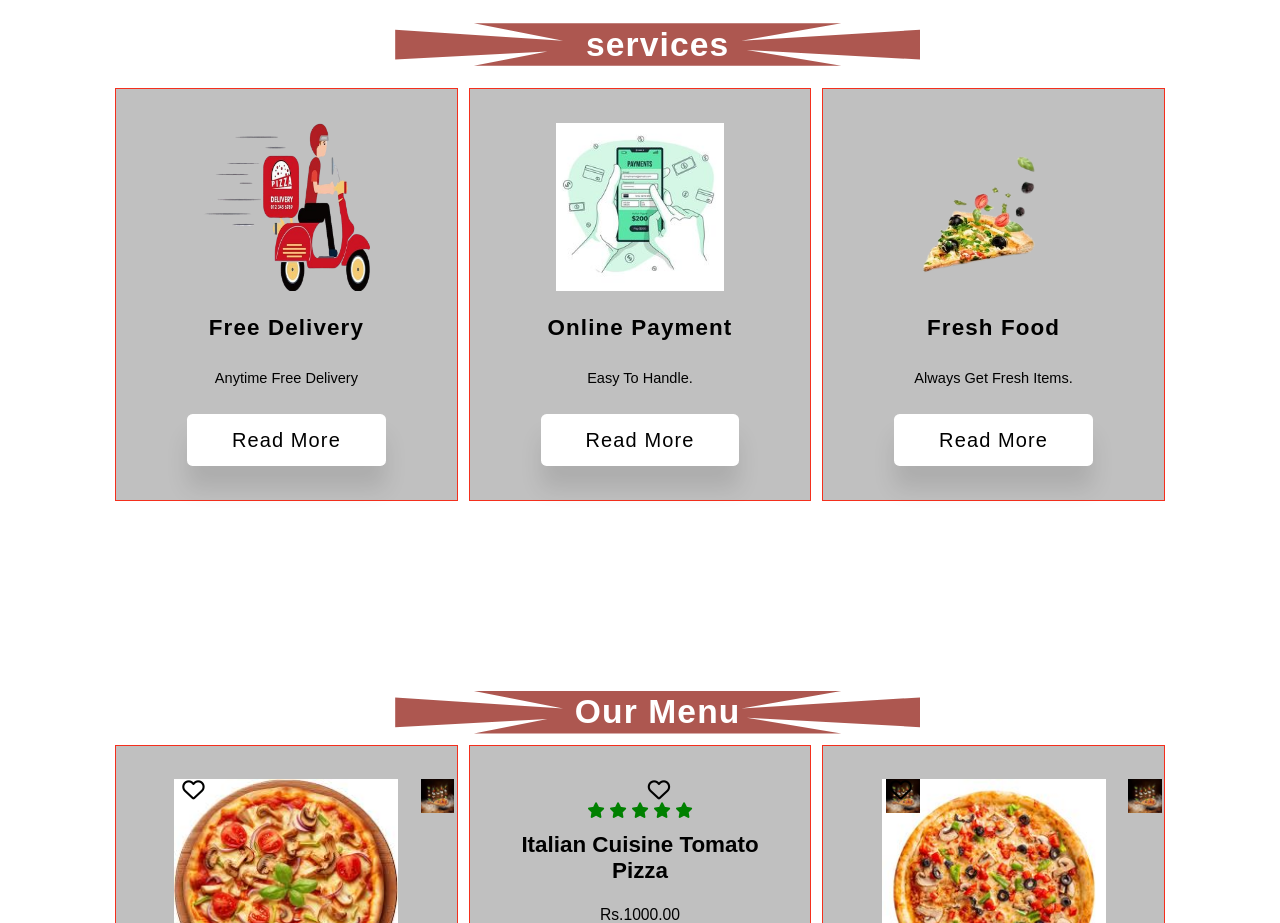
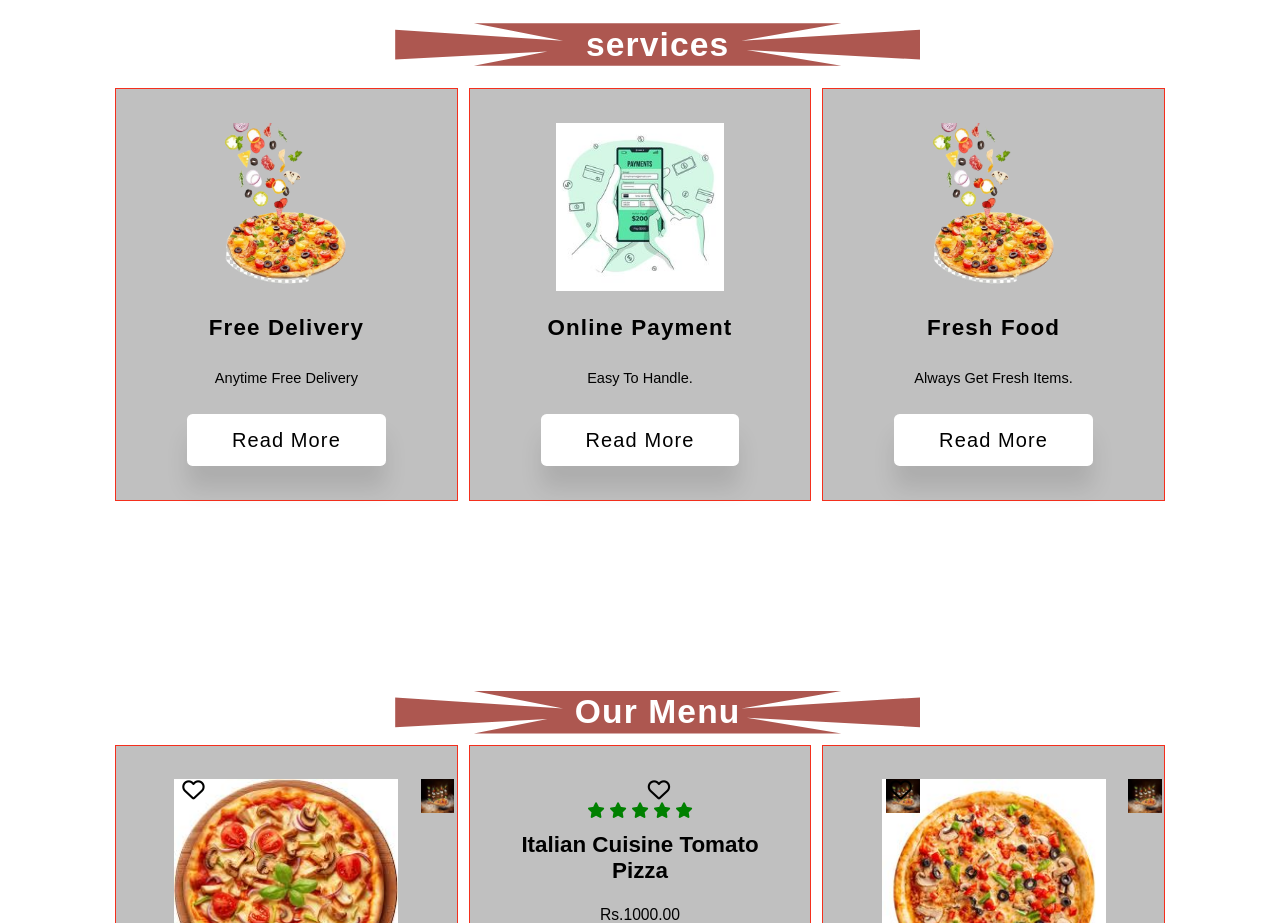
Before and after one commit to Sayanthan13/PizzaZone, a plain HTML site: page index.html in a window 1280 px wide. Shown: the part 1640-2563 px from the top of the page. Drawn offline with Linux system fonts and the light colour scheme.

Commit message:
Update index.html

```diff
--- a/index.html
+++ b/index.html
@@ -70,7 +70,7 @@
     <h4> services</h4>
     <div class="service-content">
         <div class="inner-box">
-            <img src=" img/NS2-removebg-preview.png" alt="">
+            <img src="img/removebgxxx.png" alt="">
             <h2>Free Delivery</h2>
             <p>Anytime free Delivery </p>
             <button class="btn">Read More</button>
@@ -82,7 +82,7 @@
             <button class="btn">Read More</button>
         </div>
         <div class="inner-box">
-            <img src=" img/NS1-removebg-preview.png" alt="">
+            <img src="img/removebgxxx.png" alt="">
             <h2>Fresh Food</h2>
             <p>Always get fresh items.</p>
             <button class="btn">Read More</button>
```
